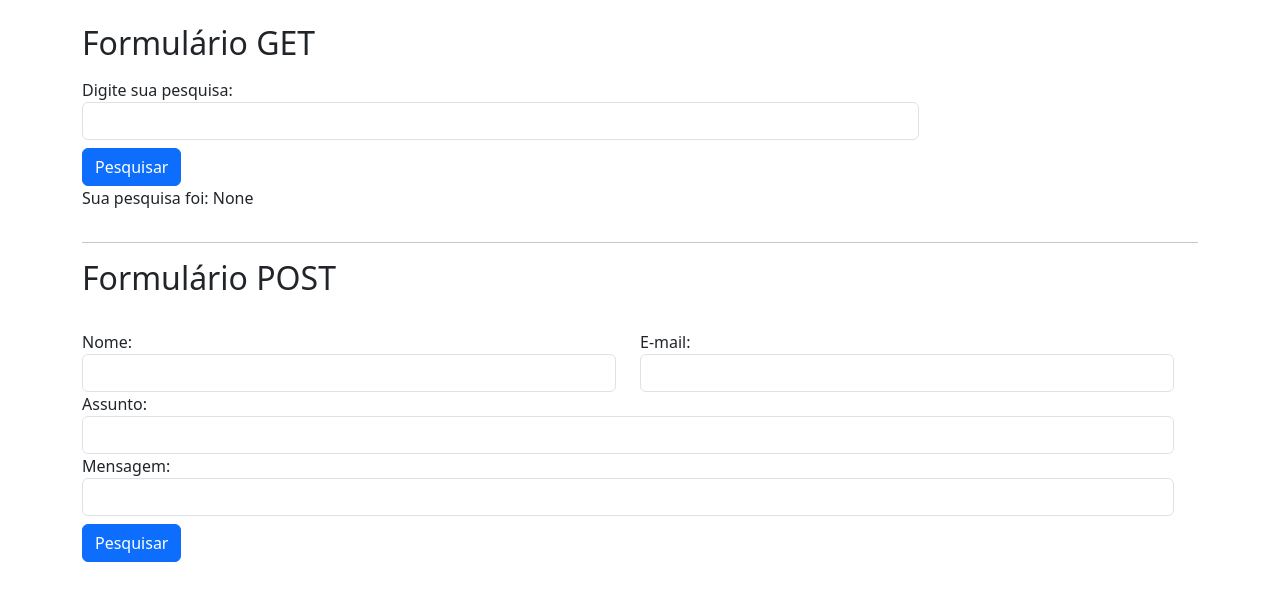
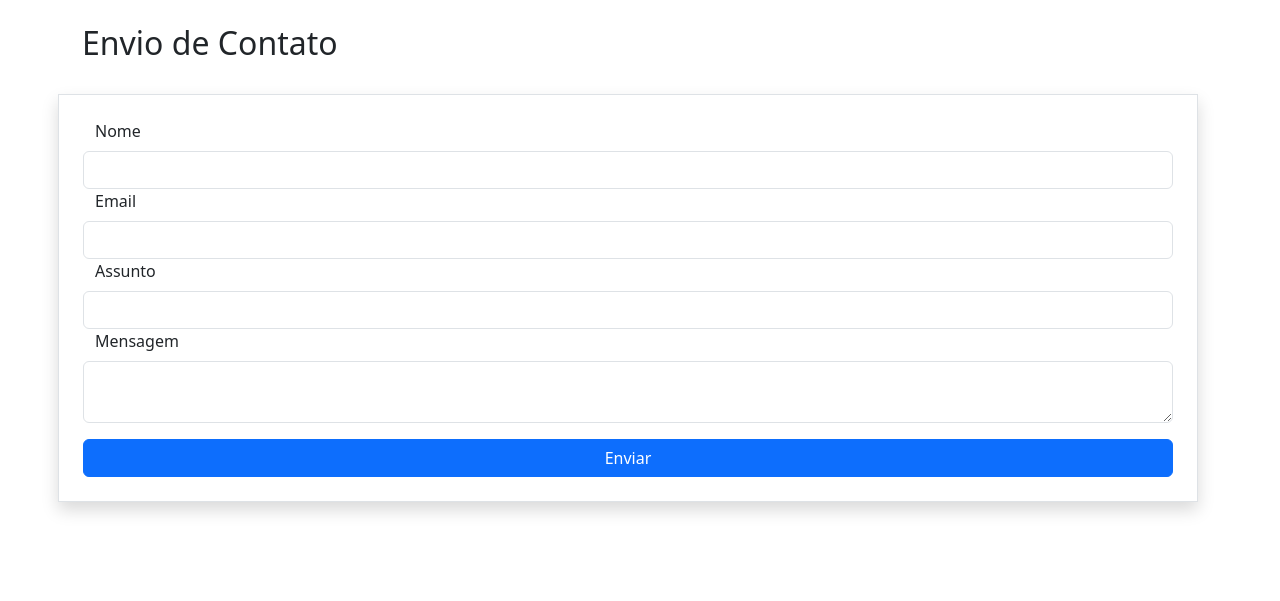
Before and after one commit to ZeAlysson/hello-flask, a Flask app: page /contato/ in a window 1280 px wide. Shown: the top 601 px of the page. Run offline with Flask 3, Linux system fonts and the light colour scheme.

Commit message:
Forms parte 2: Envio de contato

```diff
--- a/estudo/__init__.py
+++ b/estudo/__init__.py
@@ -5,9 +5,9 @@ from flask_migrate import Migrate  # import the Migrate class from the flask_mig
 app = Flask(__name__)  # create an instance of the Flask class
 app.config['SQLALCHEMY_DATABASE_URI'] = 'sqlite:///database.db'  # set the database URI
 app.config['SQLALCHEMY_TRACK_MODIFICATIONS'] = False  # set the track modifications to False
-
+app.config['SECRET_KEY'] = 'wd4jh534nk'
 db = SQLAlchemy(app)  # create an instance of the SQLAlchemy class
 migrate = Migrate(app, db)  # create an instance of the Migrate class
 
-from estudo.views import hello_world  # import the views module
+from estudo.views import homepage  # import the views module
 from estudo.models import Contato  # import the models module
--- /dev/null
+++ b/estudo/forms.py
@@ -0,0 +1,24 @@
+from flask_wtf import FlaskForm
+from wtforms import StringField, SubmitField, TextAreaField
+from wtforms.validators import DataRequired, Email
+
+from estudo.models import Contato
+from estudo import db
+
+class ContatoForm(FlaskForm):
+    name = StringField('Nome', validators=[DataRequired()])
+    email = StringField('Email', validators=[DataRequired(), Email()])
+    assunto = StringField('Assunto', validators=[DataRequired()])
+    message = TextAreaField('Mensagem', validators=[DataRequired()])
+    btnSubmit = SubmitField('Enviar')
+
+    def save(self):
+        contato = Contato(
+            name=self.name.data,
+            email=self.email.data,
+            assunto=self.assunto.data,
+            message=self.message.data
+        )
+
+        db.session.add(contato)
+        db.session.commit()
--- a/estudo/templates/contato.html
+++ b/estudo/templates/contato.html
@@ -10,42 +10,26 @@
 <body>
 
     <div class="container">
-        <div class="row mt-4">
-            <h2 class="">Formulário GET</h2>
-            <form action="" method="get">
-                <div class="col-9 mt-2">
-                    Digite sua pesquisa:
-                    <input type="text" name="pesquisa" id="pesquisa" class="form-control">
-                </div>
-                <div class="col-3">
-                    <button type="submit" class="btn btn-primary mt-2">Pesquisar</button>
-                </div>
-                <p>Sua pesquisa foi: {{context.pesquisa}}</p>
-            </form>
-        </div>
-        <hr>
+
         <div class="row">
-            <h2>Formulário POST</h2>
-            <form action="" method="post" class="row mt-4">
-                <div class="col-6">
-                    Nome:
-                    <input type="text" name="nome" id="nome" class="form-control" required>
-                </div>
-                <div class="col-6">
-                    E-mail:
-                    <input type="email" name="email" id="email" class="form-control" required>
-                </div>
-                <div class = "col-12">
-                    Assunto:
-                    <input type="text" name="assunto" id="assunto" class="form-control" required>
-                </div>
-                <div class="col-12">
-                    Mensagem:
-                    <input type="text" name="mensagem" id="mensagem" class="form-control" required>
-                </div>
-                <div class="col-3">
-                    <button type="submit" class="btn btn-primary mt-2">Pesquisar</button>
-                </div>
+            <h2 class="mt-4">Envio de Contato</h2>
+            <form action="" method="post" class="row mt-4 p-4 rounde border shadow">
+                {{form.csrf_token}}
+
+                {{form.name.label(class="form-label")}}
+                {{form.name(class="form-control")}}
+
+                {{form.email.label(class="form-label")}}
+                {{form.email(class="form-control")}}
+
+                {{form.assunto.label(class="form-label")}}
+                {{form.assunto(class="form-control")}}
+
+                {{form.message.label(class="form-label")}}
+                {{form.message(class="form-control")}}
+
+                {{form.btnSubmit(class="btn btn-primary mt-3")}}
+
             </form>
         </div>
     </div>
--- a/estudo/views.py
+++ b/estudo/views.py
@@ -1,9 +1,9 @@
 from estudo import app, db
-from flask import render_template, request
+from flask import render_template, request, redirect, url_for
 from estudo.models import Contato
 
 @app.route('/')  # route() decorator to tell Flask what URL should trigger our function
-def hello_world():
+def homepage():
     user = 'José'
     age = 22
 
@@ -15,12 +15,13 @@ def hello_world():
 
     return render_template('index.html', context=context)  # render a template
 
-@app.route('/teste/')
+@app.route('/sobre/')
 def about():
     return render_template('about.html')
 
-@app.route('/contato/', methods=['GET', 'POST'])
-def contato():
+#######Formato Não Recomendado#########
+@app.route('/contato_old/', methods=['GET', 'POST'])
+def contato_old():
     context = {}
 
     if request.method == 'GET':
@@ -39,4 +40,17 @@ def contato():
         db.session.commit()
 
 
-    return render_template('contato.html', context=context)
+    return render_template('contato_old.html', context=context)
+#######################################
+
+@app.route('/contato/', methods=['GET', 'POST'])
+def contato():
+    from estudo.forms import ContatoForm
+
+    form = ContatoForm()
+
+    if form.validate_on_submit():
+        form.save()
+        return redirect(url_for('homepage'))
+
+    return render_template('contato.html', form=form)
```
Also changed, not shown: estudo/templates/contato_old.html (added, +57 -0 lines), instance/database.db.
